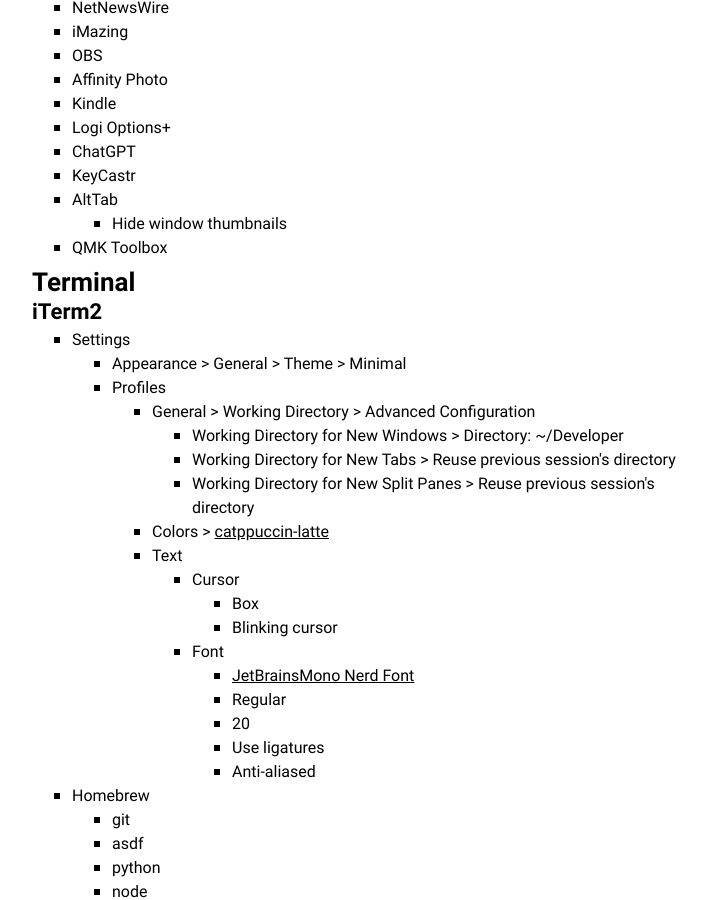
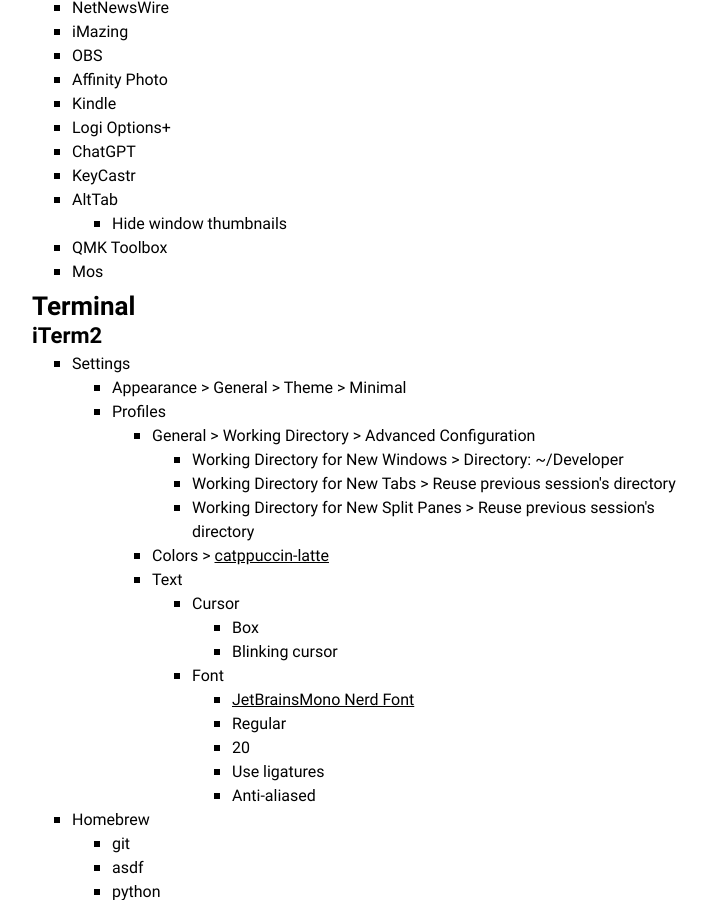
Before and after one commit to amalumian/www.malumian.dev, a Jekyll site: the page built from setup.html, in a window 1280 px wide and 900 px high, scrolled down 2670 px. Shown: the whole window, without its empty margins (278-985 px from the left). Built offline with Jekyll 4.4.1, drawn with Linux system fonts in a browser that asks for light colours.

Commit message:
Update setup.html

```diff
--- a/setup.html
+++ b/setup.html
@@ -151,6 +151,7 @@
             </ul>
         </li>
         <li>QMK Toolbox</li>
+        <li>Mos</li>
     </ul>
     <h2 id="terminal">Terminal</h2>
     <h3>iTerm2</h3>
```
